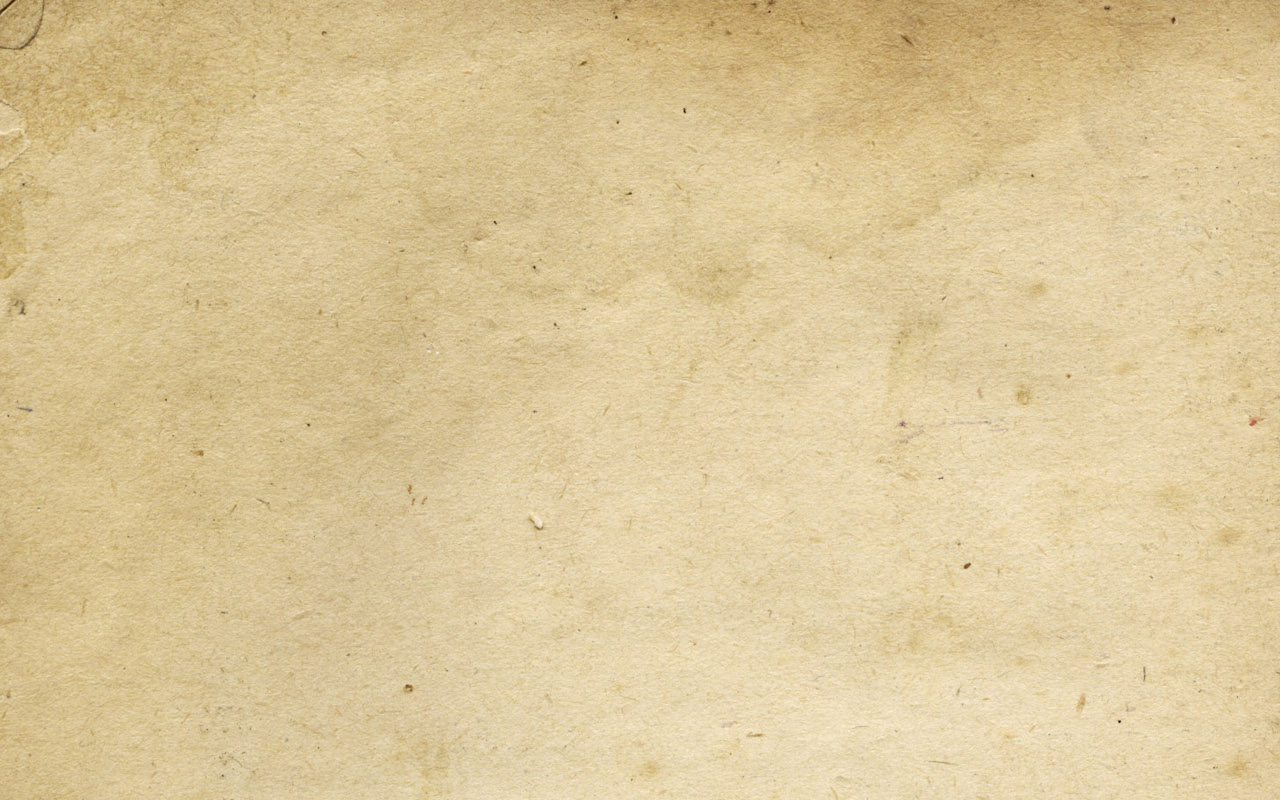
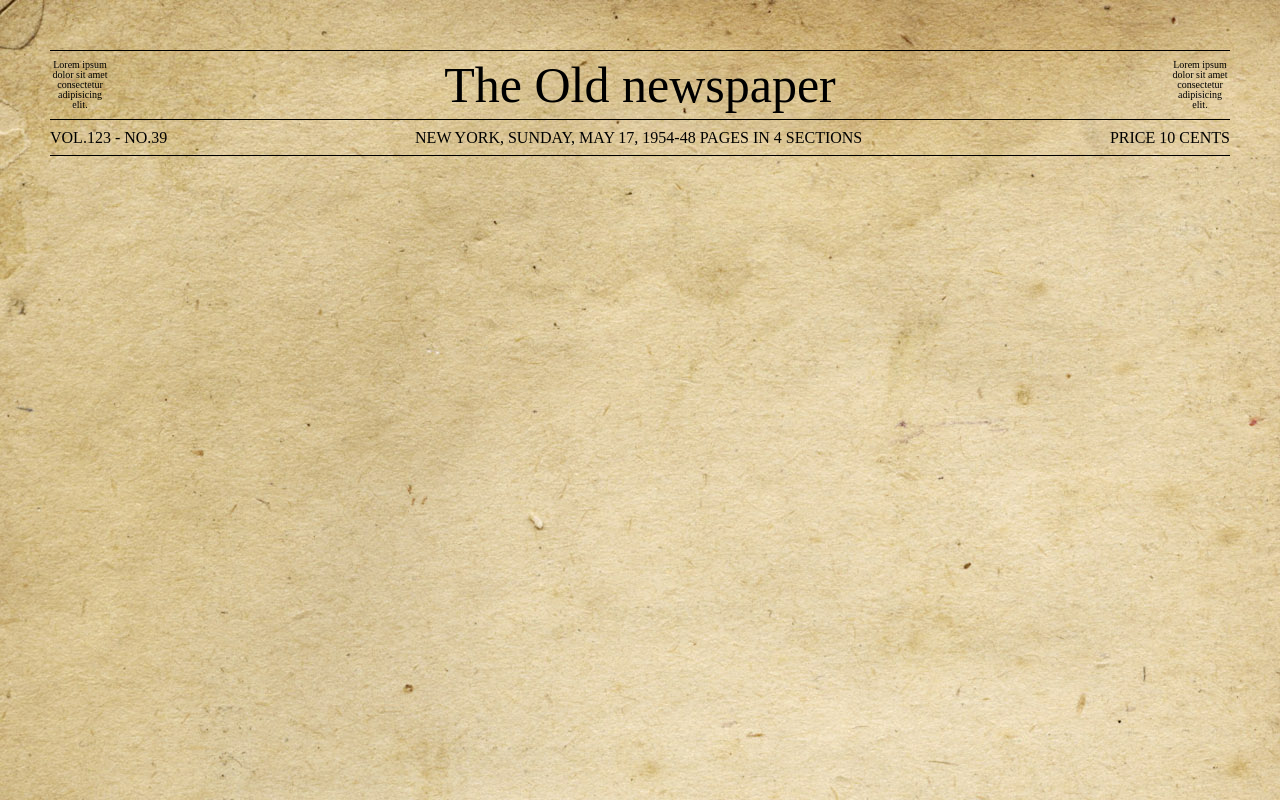
Before and after one commit to Yyyurii/old-newspaper, a website: page src/views/pages/index.html in a window 1280 px wide. Drawn offline with nearby package versions, Linux system fonts and the light colour scheme; files that its build step writes are made by us from their sources; files whose address does not match are found by name.

Commit message:
add title

```diff
--- a/src/assets/styles/index.scss
+++ b/src/assets/styles/index.scss
@@ -138,6 +138,73 @@ img {
 }
 
 //=====================================================================//
-body {
+
+// body {
+//     background-image: url(../images/papper.jpg);
+// }
+
+.wrapper {
+    max-width: 1360px;
+    width: 100%;
+    height: 100vh;
     background-image: url(../images/papper.jpg);
+    padding: 50px;
+    margin: 0 auto;
 }
+
+.title {
+    display: flex;
+    justify-content: space-between;
+    align-items: center;
+    padding: 10px 0;
+    position: relative;
+
+    &__main-title {
+        font-size: 50px;
+    }
+
+    &__sidebars {
+        font-size: 10px;
+        max-width: 60px;
+        text-align: center;
+    }
+
+    &:after {
+        content: '';
+        position: absolute;
+        width: 100%;
+        bottom: 0;
+        right: 0;
+        height: 1px;
+        background-color: #000;
+    }
+
+    &:before {
+        content: '';
+        position: absolute;
+        width: 100%;
+        top: 0;
+        right: 0;
+        height: 1px;
+        background-color: #000;
+    }
+
+}
+
+.data {
+    display: flex;
+    justify-content: space-between;
+    align-items: center;
+    padding: 10px 0;
+    position: relative;
+
+    &:after {
+        content: '';
+        position: absolute;
+        width: 100%;
+        bottom: 0;
+        right: 0;
+        height: 1px;
+        background-color: #000;
+    }
+}
--- a/src/views/pages/index.html
+++ b/src/views/pages/index.html
@@ -1,9 +1,14 @@
 <!DOCTYPE html>
 <html lang="en">
+
 <head>
   {% include '../partials/head.html' %}
 </head>
+
 <body>
- <div class=""></div>
+  <div class="wrapper">
+    {% include '../partials/title.html' %}
+  </div>
 </body>
+
 </html>
```
Also changed, not shown: src/views/partials/title.html (added, +10 -0 lines).
